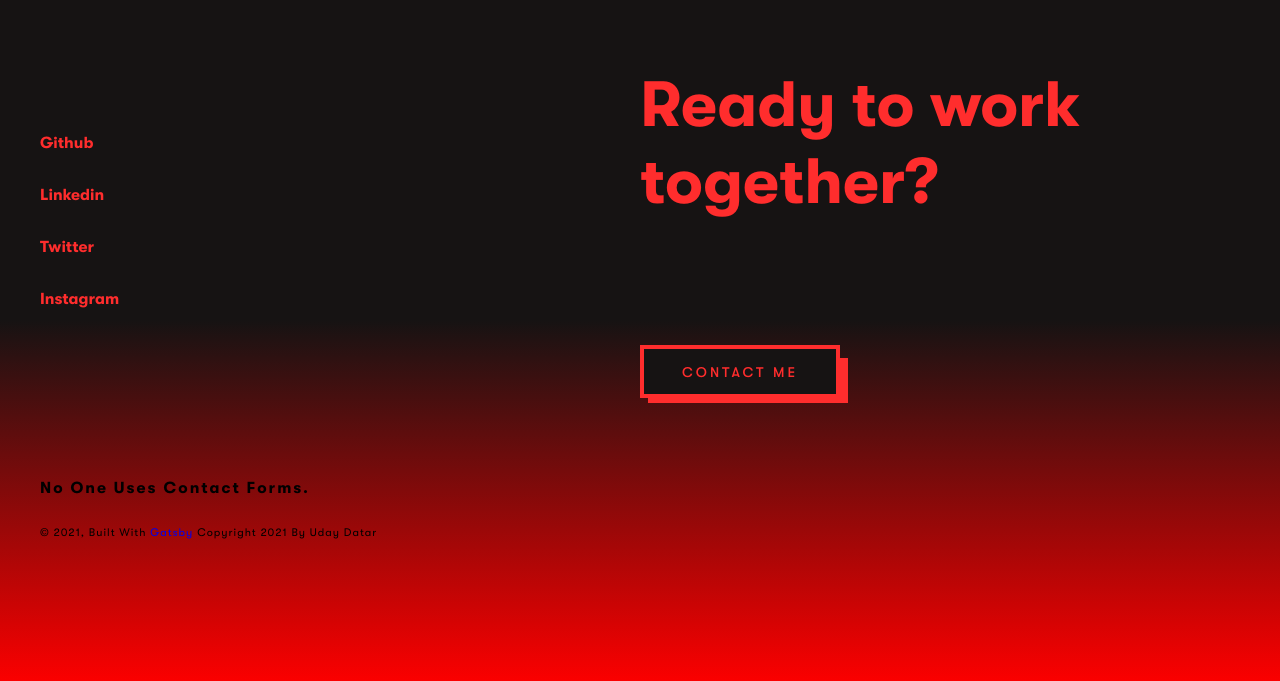
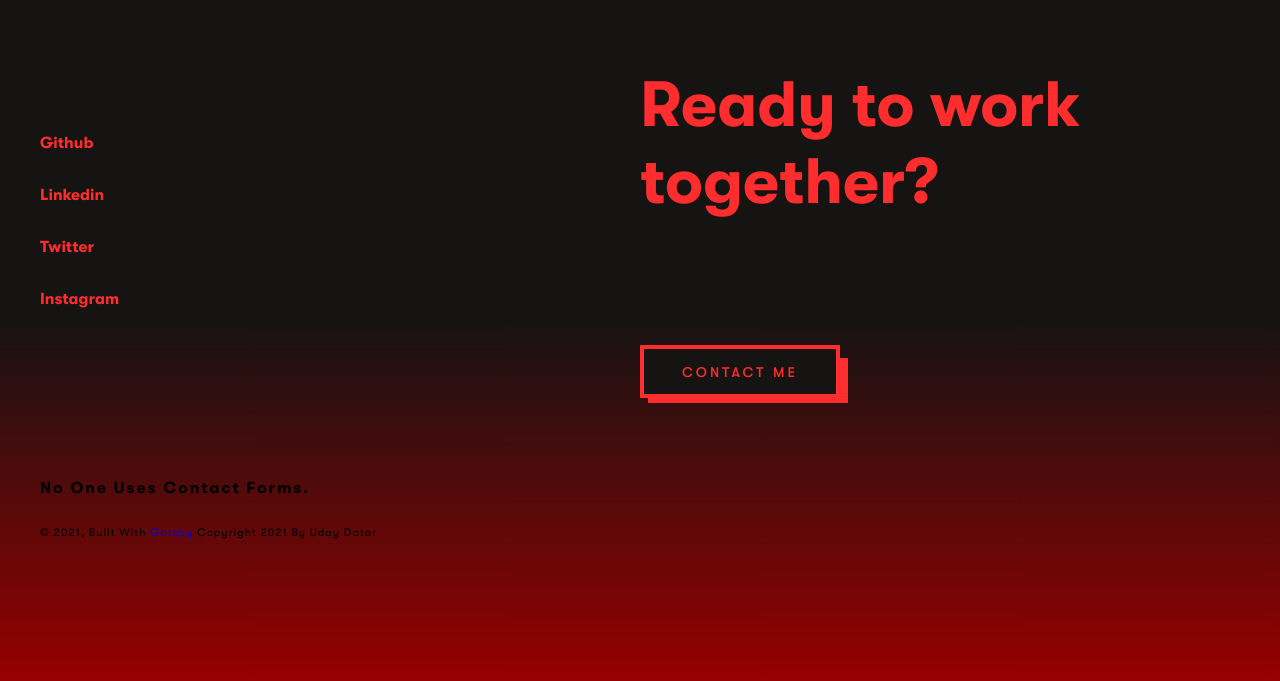
Before and after one commit to udaydatar7/portfolio-website, a Gatsby site: page / in a window 1280 px wide. Shown: the part 822-1503 px from the top of the page. Built offline with nearby package versions, Linux system fonts and the light colour scheme; Gatsby itself is replaced by a stand-in of ours.

Commit message:
added favicon and chagnged gradient

```diff
--- a/gatsby-config.js
+++ b/gatsby-config.js
@@ -65,7 +65,7 @@ module.exports = {
         background_color: `#000`,
         theme_color: `#000`,
         display: `minimal-ui`,
-        icon: `src/assets/img/portfolio-icon.png`, // This path is relative to the root of the site.
+        icon: `src/assets/img/android-chrome-192x192.png`, // This path is relative to the root of the site.
       },
     },
     {
--- a/src/components/layout/footer/style.js
+++ b/src/components/layout/footer/style.js
@@ -9,11 +9,11 @@ export const FooterStyle = styled.footer`
 	text-align: left;
 	@media(min-width: ${variables.breakpointPhone}) {
 		background: rgb(22,19,19);
-		background: linear-gradient(to bottom, rgba(22,19,19,1) 0%, rgba(22,19,19,1) 48%, rgba(251,0,0,1) 100%);
+		background: linear-gradient(to bottom, rgba(22,19,19,1) 0%, rgba(22,19,19,1) 48%, rgba(151,0,0,1) 100%);
 	}
 	@media(max-width: ${variables.breakpointPhone}) {
 		background: rgb(22,19,19);
-		background: linear-gradient(to bottom, rgba(22,19,19,1) 0%, rgba(22,19,19,1) 48%, rgba(251,0,0,1) 100%);
+		background: linear-gradient(to bottom, rgba(22,19,19,1) 0%, rgba(22,19,19,1) 48%, rgba(151,0,0,1) 100%);
 	}
 	@media(max-width: ${variables.breakpointPhone}) {
 		padding-bottom: 2rem;
```
Also changed, not shown: src/assets/img/android-chrome-192x192.png (added).
